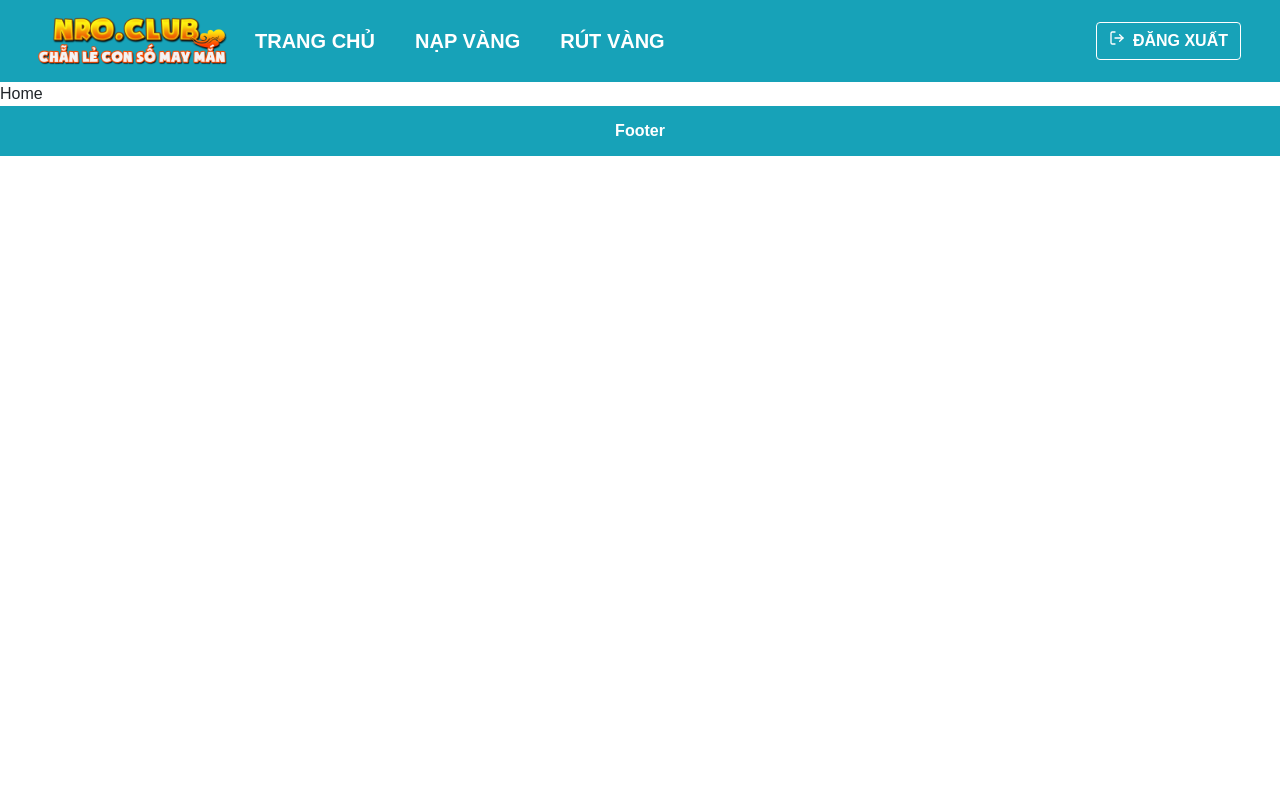
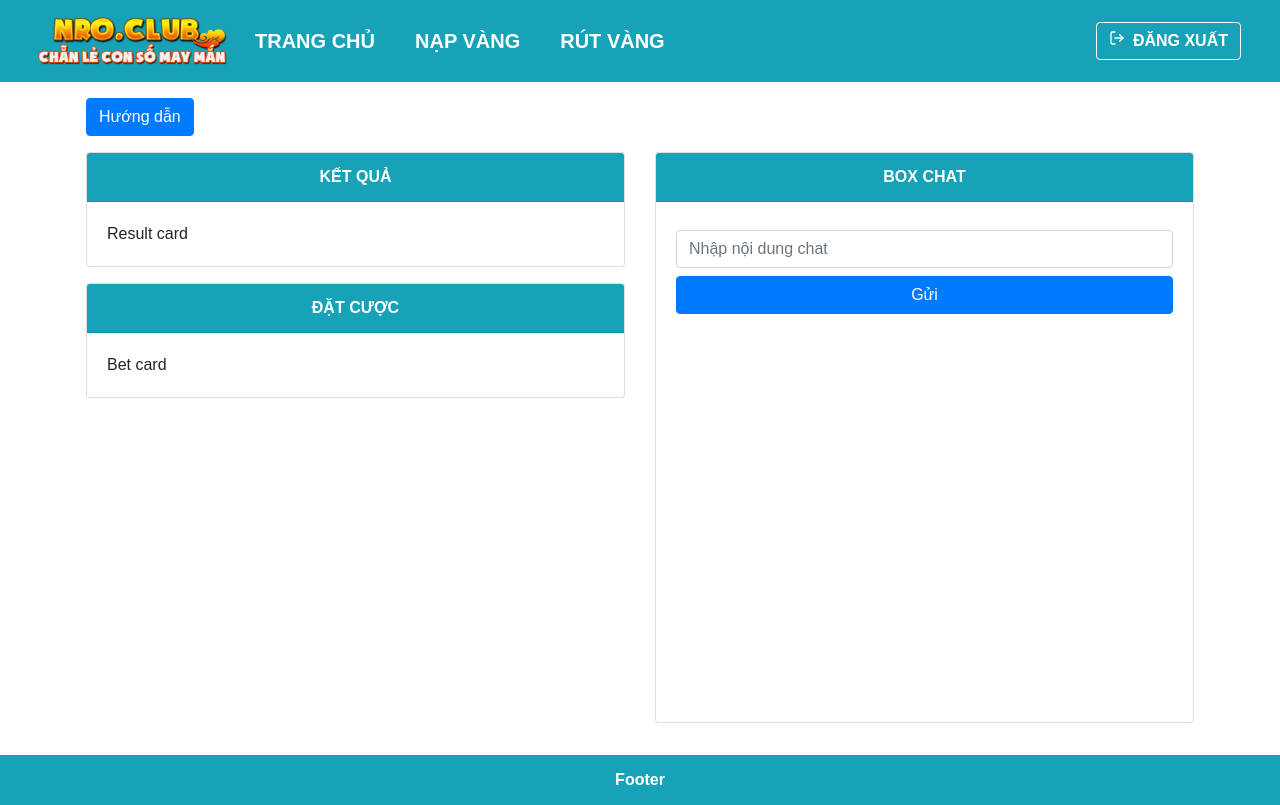
Before and after one commit to dvlptuankiendo/oddandeven, a React (Create React App) app in the folder client/: page / in a window 1280 px wide. Built offline with nearby package versions, Linux system fonts and the light colour scheme.

Commit message:
feat(home): UI cards && chat box

```diff
--- a/client/src/App.css
+++ b/client/src/App.css
@@ -46,3 +46,16 @@
   max-width: 500px;
   padding-bottom: 100px;
 }
+
+.card-header {
+  background-color: #17a2b8;
+  font-weight: bold;
+  color: #fff;
+  text-align: center;
+}
+
+.box-chat {
+  height: 60vh;
+  overflow-y: auto;
+  overflow-x: hidden;
+}
--- /dev/null
+++ b/client/src/components/BetCard.js
@@ -0,0 +1,9 @@
+import React from "react";
+
+import ContentCard from "./ContentCard";
+
+const BetCard = () => {
+  return <ContentCard title="ĐẶT CƯỢC">Bet card</ContentCard>;
+};
+
+export default BetCard;
--- /dev/null
+++ b/client/src/components/ChatCard.js
@@ -0,0 +1,28 @@
+import React, { useState } from "react";
+import { Button, Input, Form } from "reactstrap";
+
+import ContentCard from "./ContentCard";
+
+const ChatCard = () => {
+  const [message, setMessage] = useState("");
+  return (
+    <ContentCard title="BOX CHAT">
+      <div className="d-flex flex-column box-chat">
+        <div className="flex-grow-1 mb-2 message-list"></div>
+        <Form>
+          <Input
+            className="mb-2"
+            placeholder="Nhập nội dung chat"
+            value={message}
+            onChange={(e) => setMessage(e.target.value)}
+          />
+          <Button color="primary" block>
+            Gửi
+          </Button>
+        </Form>
+      </div>
+    </ContentCard>
+  );
+};
+
+export default ChatCard;
--- /dev/null
+++ b/client/src/components/ContentCard.js
@@ -0,0 +1,13 @@
+import React from "react";
+import { Card, CardHeader, CardBody } from "reactstrap";
+
+const ContentCard = ({ title, children }) => {
+  return (
+    <Card className="mb-3">
+      <CardHeader className="card-header">{title}</CardHeader>
+      <CardBody>{children}</CardBody>
+    </Card>
+  );
+};
+
+export default ContentCard;
--- /dev/null
+++ b/client/src/components/ResultCard.js
@@ -0,0 +1,9 @@
+import React from "react";
+
+import ContentCard from "./ContentCard";
+
+const ResultCard = () => {
+  return <ContentCard title="KẾT QUẢ">Result card</ContentCard>;
+};
+
+export default ResultCard;
--- a/client/src/pages/Home.js
+++ b/client/src/pages/Home.js
@@ -1,8 +1,30 @@
 import React from "react";
+import { Container, Row, Col, Button } from "reactstrap";
+
 import ContentContainer from "../layouts/ContentContainer";
+import ChatCard from "../components/ChatCard";
+import ResultCard from "../components/ResultCard";
+import BetCard from "../components/BetCard";
 
 const Home = ({ isAuth }) => {
-  return <ContentContainer isAuth={isAuth}>Home</ContentContainer>;
+  return (
+    <ContentContainer isAuth={isAuth}>
+      <Container className="p-3">
+        <Button color="primary" className="mb-3">
+          Hướng dẫn
+        </Button>
+        <Row>
+          <Col md={6}>
+            <ResultCard />
+            <BetCard />
+          </Col>
+          <Col md={6}>
+            <ChatCard />
+          </Col>
+        </Row>
+      </Container>
+    </ContentContainer>
+  );
 };
 
 export default Home;
```
